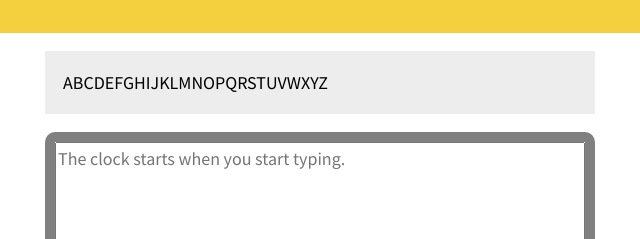
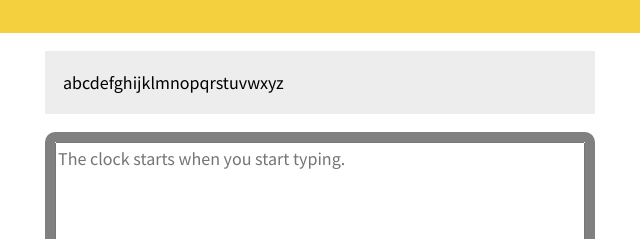
Before and after one commit to jeraldastin/Typing-Speed-Tester, a plain HTML site: page index.html in a window 1280 px wide. Shown: the part 258-497 px from the top of the page, 320-960 px from the left. Drawn offline with Linux system fonts and the light colour scheme.

Commit message:
Update index.html

```diff
--- a/index.html
+++ b/index.html
@@ -20,7 +20,7 @@
         </article><!-- .intro -->
         <section class="test-area">
             <div id="origin-text">
-                <p>ABCDEFGHIJKLMNOPQRSTUVWXYZ</p>
+                <p>abcdefghijklmnopqrstuvwxyz</p>
             </div><!-- #origin-text -->
 
             <div class="test-wrapper">
```
